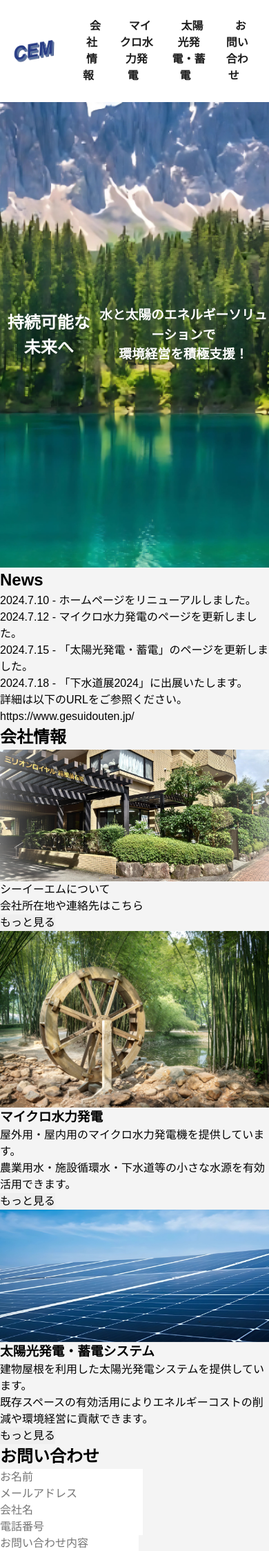
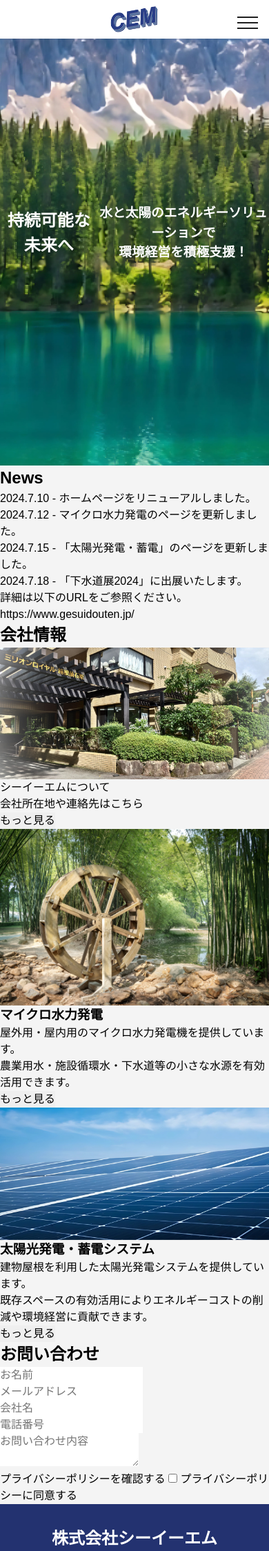
Before and after one commit to taimomo/HP_remake, a PHP site: page / in a window 390 px wide. Shown: the top 2249 px of the page at 69% size. Run offline with PHP 8.4, Linux system fonts and the light colour scheme.

Commit message:
header and footer responsive correspondenced

```diff
--- a/css/style.css
+++ b/css/style.css
@@ -4,6 +4,10 @@ body {
     margin: 0;
     padding: 0;
     background-color: #f4f4f4;
+}
+
+main {
+    padding: 20px;
 }
 
 /* header要素 */
@@ -15,6 +19,8 @@ header {
     color: #fff;
     padding: 1rem;
     text-align: center;
+    position: fixed;
+    width: 100%;
 }
 
 nav {
@@ -50,20 +56,90 @@ nav {
     }
 }
 
-main {
-    padding: 20px;
-}
+@media screen and (max-width: 768px) {
+    header {
+        flex-direction: column;
+        padding: 0.5rem 0;
 
-/* Hero要素 */
-#hero {
-    background: url("/img/hero_img.png") center/cover no-repeat;
-    width: 100%;
-    height: 80vh;
-    display: flex;
-    justify-content: center;
-    align-items: center;
-    text-align: center;
-    color: #fff;
+        #nav_btn {
+            display: block;
+            width: 30px;
+            height: 20px;
+            position: fixed;
+            top: 1.5rem;
+            right: 1rem;
+            z-index: 3;
+            cursor: pointer;
+
+            span,
+            span::before,
+            span::after {
+                content: "";
+                display: block;
+                width: 100%;
+                height: 2px;
+                background-color: #1e1e1e;
+                transition: 0.4s;
+                position: absolute;
+            }
+
+            span {
+                top: 0;
+            }
+            span::before {
+                top: 8px;
+            }
+            span::after {
+                top: 16px;
+            }
+        }
+
+        #nav_input:checked ~ #nav_btn span {
+            top: 8px;
+            transform: rotate(45deg);
+        }
+        #nav_input:checked ~ #nav_btn span::before {
+            opacity: 0;
+        }
+        #nav_input:checked ~ #nav_btn span::after {
+            top: 0;
+            transform: rotate(-90deg);
+        }
+
+        .logo {
+            width: 80px;
+            height: 40px;
+            img {
+                width: 100%;
+                height: 100%;
+                object-fit: contain;
+            }
+        }
+
+        nav {
+            width: 300px;
+            height: 100vh;
+            position: fixed;
+            top: 0;
+            right: -100%;
+            z-index: 2;
+            background: #fff;
+            transition: 0.5s;
+
+            .nav_items {
+                display: block;
+                padding: 4rem 2rem;
+                .nav_list {
+                    padding-left: 0;
+                    padding-bottom: 1.5rem;
+                }
+            }
+        }
+
+        #nav_input:checked ~ nav {
+            right: 0;
+        }
+    }
 }
 
 /* footer要素 */
@@ -101,3 +177,50 @@ footer {
         }
     }
 }
+
+@media screen and (max-width: 768px) {
+    footer {
+        padding: 2rem 1rem 1rem;
+
+        .footer_container {
+            flex-wrap: wrap;
+            justify-content: center;
+            max-width: 425px;
+            margin-bottom: 2rem;
+
+            .footer_company_info {
+                flex-wrap: wrap;
+                align-items: center;
+                .company_info_item {
+                    padding: 0.5rem;
+                }
+            }
+        }
+
+        @media screen and (max-width: 425px) {
+            .footer_container {
+                .footer_company_name h2 {
+                    font-size: 1.5rem;
+                }
+                .footer_company_info li {
+                    font-size: 1rem;
+                }
+            }
+            .footer_menu {
+                font-size: 0.8rem;
+            }
+        }
+    }
+}
+
+/* Hero要素 */
+#hero {
+    background: url("/img/hero_img.png") center/cover no-repeat;
+    width: 100%;
+    height: 80vh;
+    display: flex;
+    justify-content: center;
+    align-items: center;
+    text-align: center;
+    color: #fff;
+}
--- a/index.html
+++ b/index.html
@@ -17,12 +17,12 @@
         <!-- ヘッダー -->
         <header class="header">
             <input
-                id="nav_global"
+                id="nav_input"
                 type="checkbox"
                 class="nav_hidden"
                 aria-label="ナビゲーションの切替"
             />
-            <label for="nav_global" id="nav_btn">
+            <label for="nav_input" id="nav_btn">
                 <span></span>
             </label>
             <div class="logo">
```
